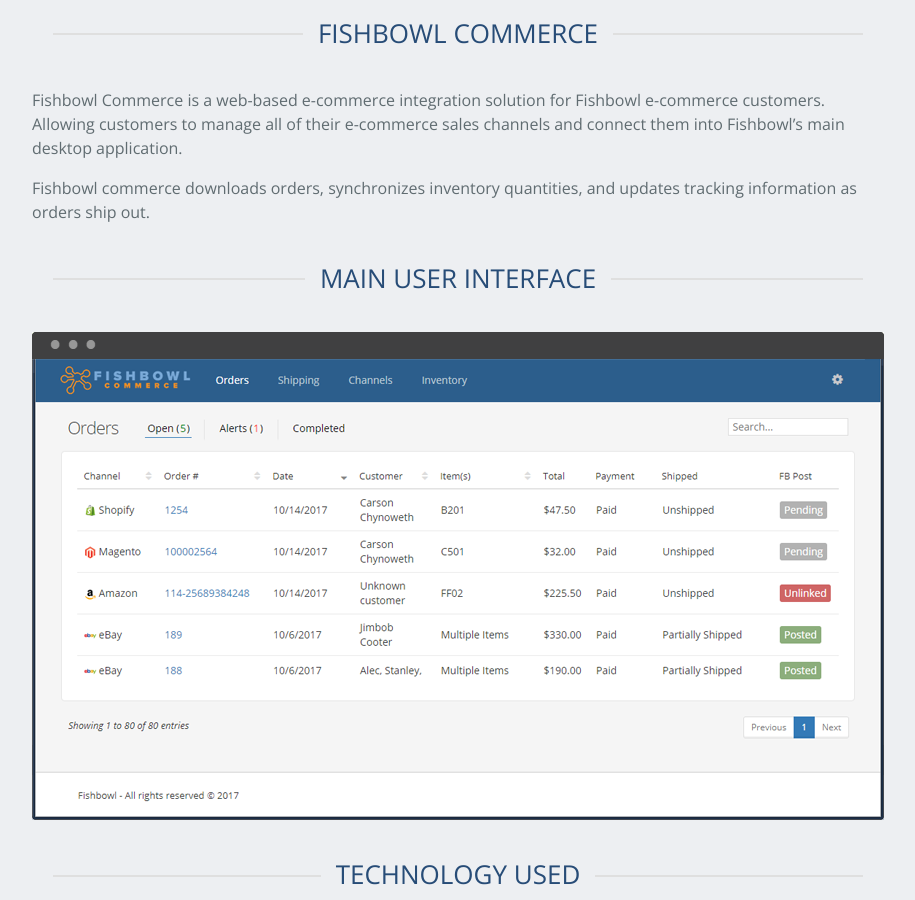
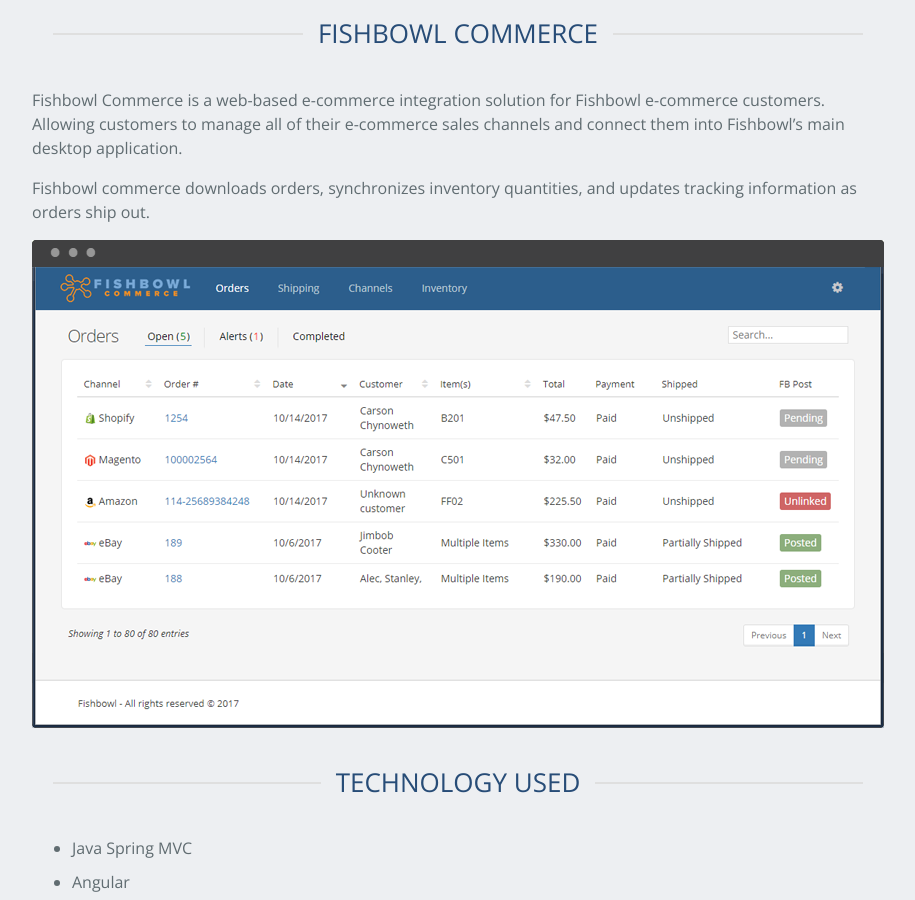
Before and after one commit to mfelt/mfelt.github.io, a Jekyll site: the page built from commerce.md, in a window 1280 px wide and 900 px high, scrolled down 363 px. Shown: the whole window, without its empty margins (182-1097 px from the left). Built offline with Jekyll 4.4.1, drawn with Linux system fonts in a browser that asks for light colours; nearby versions of some CDN libraries; our own code applies the rules of GitHub Pages for plain Markdown files.

Commit message:
commerce

```diff
--- a/commerce.md
+++ b/commerce.md
@@ -3,8 +3,6 @@
 Fishbowl Commerce is a web-based e-commerce integration solution for Fishbowl e-commerce customers. Allowing customers to manage all of their e-commerce sales channels and connect them into Fishbowl's main desktop application.
 
 Fishbowl commerce downloads orders, synchronizes inventory quantities, and updates tracking information as orders ship out.
-
-{% include h2 text="Main User Interface" %}
 
 {% include image image="commerce" %}
 
```
